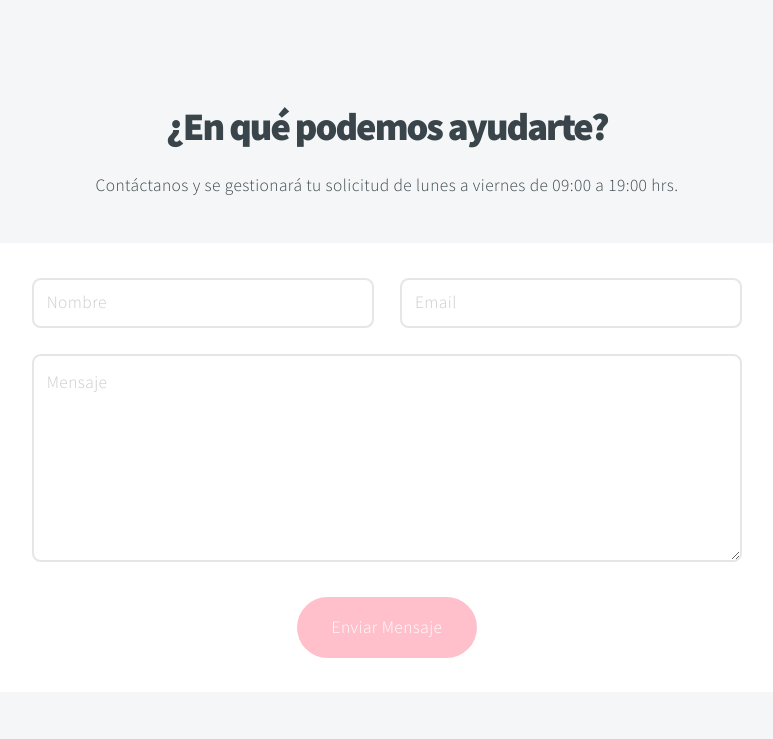
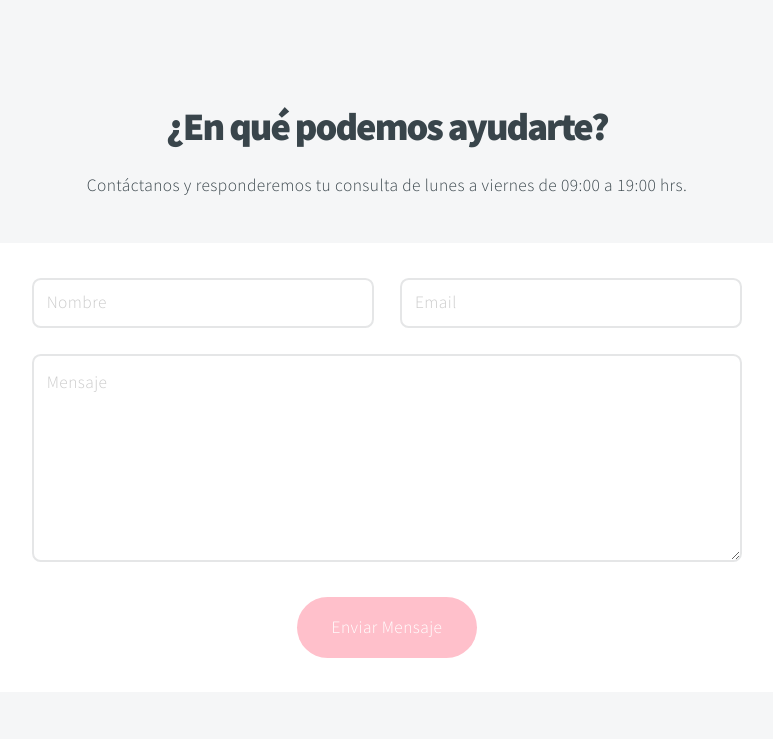
Before and after one commit to ruizender/kimera_accesories, a Rails app: page / in a window 1280 px wide. Shown: the part 3619-4358 px from the top of the page, without its empty margins (253-1026 px from the left). Run offline with Rails 7, Linux system fonts and the light colour scheme; style sheets or scripts are compiled from the project's sources; parts of the project's set-up code (start-up, migrations or seed data) failed here and were passed over; some libraries are stand-ins or nearby versions.

Commit message:
add the last change

```diff
--- a/app/views/contact/_new.html.erb
+++ b/app/views/contact/_new.html.erb
@@ -2,7 +2,7 @@
 				<div class="content mb-5">
 					<header>
 						<h2>¿En qué podemos ayudarte?</h2>
-						<p>Contáctanos y se gestionará tu solicitud de lunes a viernes de 09:00 a 19:00 hrs.</p>
+						<p>Contáctanos y responderemos tu consulta de lunes a viernes de 09:00 a 19:00 hrs.</p>
 					</header>
 					<div class="box">
 
--- a/config/initializers/filter_parameter_logging.rb
+++ b/config/initializers/filter_parameter_logging.rb
@@ -1,8 +1,3 @@
 # frozen_string_literal: true
 
-image.png# frozen_string_literal: true
-
-# Be sure to restart your server when you modify this file.
-
-# Configure sensitive parameters which will be filtered from the log file.
 Rails.application.config.filter_parameters += [:password]
```
